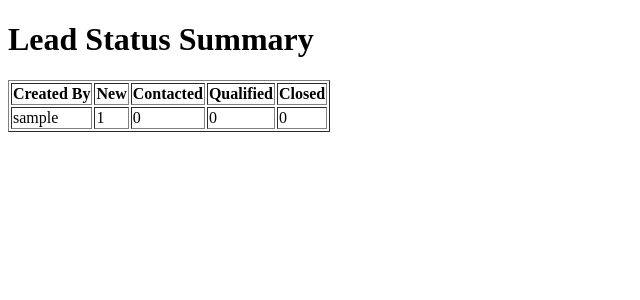
After one commit to LaxmiPrasanna-2593/CRMTool, a Django app: page /leads/summary/ in a window 1280 px wide. The commit adds this page. Shown: the top 300 px of the page, without its empty margins (0-640 px from the left). Run offline with Django 5.2, Linux system fonts and the light colour scheme; tables that the repository leaves empty hold one stand-in row (values such as "Sample post").

Commit message:
leads summary

```diff
--- a/CRMTool/urls.py
+++ b/CRMTool/urls.py
@@ -71,6 +71,7 @@ urlpatterns = [
     path('employee-days-worked/', employee_days_worked, name='employee_days_worked'),
     path('employee-task-report-on-date/', employee_task_report_on_date, name='employee_task_report_on_date'),
     path('projects/', project_list, name='project_list'),
+    path('leads/summary/', lead_status_summary, name='lead_status_summary'),
 
 
 
--- a/EmployeeDashboard/views.py
+++ b/EmployeeDashboard/views.py
@@ -223,9 +223,24 @@ def lead_edit(request, pk):
     return render(request, 'lead_form.html', {'form': form, 'lead': lead})
 
 # View to display the list of leads for an alternative view
+from django.contrib.auth.decorators import login_required
+from django.shortcuts import render
+from .models import Lead
+
+@login_required
 def lead_list_alt(request):
-    leads = Lead.objects.all()
+    user = request.user  # Get the logged-in user
+
+    # Check if the user belongs to the "teamlead_sales_team" department
+    if user.department == 'teamlead_sales_team':  # Assuming 'department' is a field on the User model
+        # If the user is a team lead, show all leads
+        leads = Lead.objects.all()
+    else:
+        # Otherwise, show only the leads created by the user
+        leads = Lead.objects.filter(created_by=user)
+
     return render(request, 'lead_list_alt.html', {'leads': leads})
+
 
 # View to create a new lead for an alternative view
 @login_required
@@ -860,3 +875,32 @@ def project_list(request):
         projects = Project.objects.all()  # Example: Show all projects for regular users
 
     return render(request, 'project_list.html', {'projects': projects})
+
+
+from django.db.models import Count
+from django.shortcuts import render
+from .models import Lead
+
+def lead_status_summary(request):
+    # Query to count leads grouped by status and created_by
+    leads_summary = (
+        Lead.objects.values('created_by__username', 'status')  # Group by created_by and status
+        .annotate(count=Count('lead_id'))  # Use lead_id instead of id
+        .order_by('created_by__username', 'status')  # Optional: Sort by username and status
+    )
+
+    # Restructure data for better display
+    structured_data = {}
+    for entry in leads_summary:
+        created_by = entry['created_by__username'] or 'Unassigned'  # Handle null users
+        status = entry['status']
+        count = entry['count']
+
+        if created_by not in structured_data:
+            structured_data[created_by] = {'New': 0, 'Contacted': 0, 'Qualified': 0, 'Closed': 0}
+        structured_data[created_by][status] = count
+
+    context = {
+        'leads_summary': structured_data,
+    }
+    return render(request, 'leads_summary.html', context)
--- a/templates/includes/sidebar.html
+++ b/templates/includes/sidebar.html
@@ -125,6 +125,9 @@
                     <a href="{% url 'lead_list' %}"><i class="fas fa-address-book"></i> Leads <i class="fas fa-chevron-right"></i></a>
                 </li>
                 <li>
+                    <a href="{% url 'lead_status_summary' %}"><i class="fas fa-list"></i> Leads Summary<i class="fas fa-chevron-right"></i></a>
+                </li>
+                <li>
                     <a href="{% url 'leave_requests' %}"><i class="fas fa-calendar-minus"></i> Leave Requests <i class="fas fa-chevron-right"></i></a>
                 </li>
                 <li>
@@ -211,6 +214,9 @@
                 <li>
                     <a href="{% url 'alternate_leads_list' %}"><i class="fas fa-list"></i> Leads List<i class="fas fa-chevron-right"></i></a>
                 </li>
+                <li>
+                    <a href="{% url 'lead_status_summary' %}"><i class="fas fa-list"></i> Leads Summary<i class="fas fa-chevron-right"></i></a>
+                </li>
                 {% endif %}
             </ul>
             {% endif %}
--- a/templates/lead_detail.html
+++ b/templates/lead_detail.html
@@ -131,8 +131,9 @@
     <div class="main-content">
         <div class="small-content">
             <h1>Lead Details</h1>
-            <a href="{% url 'lead_edit' lead.pk %}" class="edit-button">Edit Lead</a>
-
+            {% if user.department != "teamlead_sales_team" and not user.is_superuser %}
+            <a href="{% url 'lead_edit' lead.pk %}" class="edit-button">Edit Lead</a> {% endif %} {% if lead.created_by == user %}
+            <a href="{% url 'lead_edit' lead.pk %}" class="edit-button">Edit Lead</a> {% endif %}
             <div class="lead-details-card">
                 <div class="detail-row">
                     <span class="detail-label">Name:</span>
--- a/templates/lead_detail_alt.html
+++ b/templates/lead_detail_alt.html
@@ -131,8 +131,9 @@
     <div class="main-content">
         <div class="small-content">
             <h1>Lead Details</h1>
-            <a href="{% url 'lead_edit_alt' lead.pk %}" class="edit-button">Edit Lead</a>
-
+            {% if user.department != "teamlead_sales_team" and not user.is_superuser %}
+            <a href="{% url 'lead_edit_alt' lead.pk %}" class="edit-button">Edit Lead</a> {% endif %} {% if lead.created_by == user %}
+            <a href="{% url 'lead_edit' lead.pk %}" class="edit-button">Edit Lead</a> {% endif %}
             <div class="lead-details-card">
                 <div class="detail-row">
                     <span class="detail-label">Name:</span>
--- a/templates/lead_list_alt.html
+++ b/templates/lead_list_alt.html
@@ -67,7 +67,7 @@
                     <th>Email</th>
                     <th>Phone</th>
                     <th>Company</th>
-                    <th>Position</th>
+                    <th>Status</th>
                     <th>Created By</th>
                     <th>Actions</th>
                 </tr>
@@ -79,7 +79,7 @@
                     <td>{{ lead.email }}</td>
                     <td>{{ lead.phone_number }}</td>
                     <td>{{ lead.company_name }}</td>
-                    <td>{{ lead.position }}</td>
+                    <td>{{ lead.status}}</td>
                     <td>{{ lead.created_by }}</td>
                     <td class="lead-actions">
                         <a href="{% url 'lead_detail_alt' lead.pk %}">View Details</a>
--- /dev/null
+++ b/templates/leads_summary.html
@@ -0,0 +1,36 @@
+<!DOCTYPE html>
+<html lang="en">
+
+<head>
+    <meta charset="UTF-8">
+    <meta name="viewport" content="width=device-width, initial-scale=1.0">
+    <title>Lead Status Summary</title>
+</head>
+
+<body>
+    <h1>Lead Status Summary</h1>
+    <table border="1">
+        <thead>
+            <tr>
+                <th>Created By</th>
+                <th>New</th>
+                <th>Contacted</th>
+                <th>Qualified</th>
+                <th>Closed</th>
+            </tr>
+        </thead>
+        <tbody>
+            {% for user, statuses in leads_summary.items %}
+            <tr>
+                <td>{{ user }}</td>
+                <td>{{ statuses.New }}</td>
+                <td>{{ statuses.Contacted }}</td>
+                <td>{{ statuses.Qualified }}</td>
+                <td>{{ statuses.Closed }}</td>
+            </tr>
+            {% endfor %}
+        </tbody>
+    </table>
+</body>
+
+</html>
```
